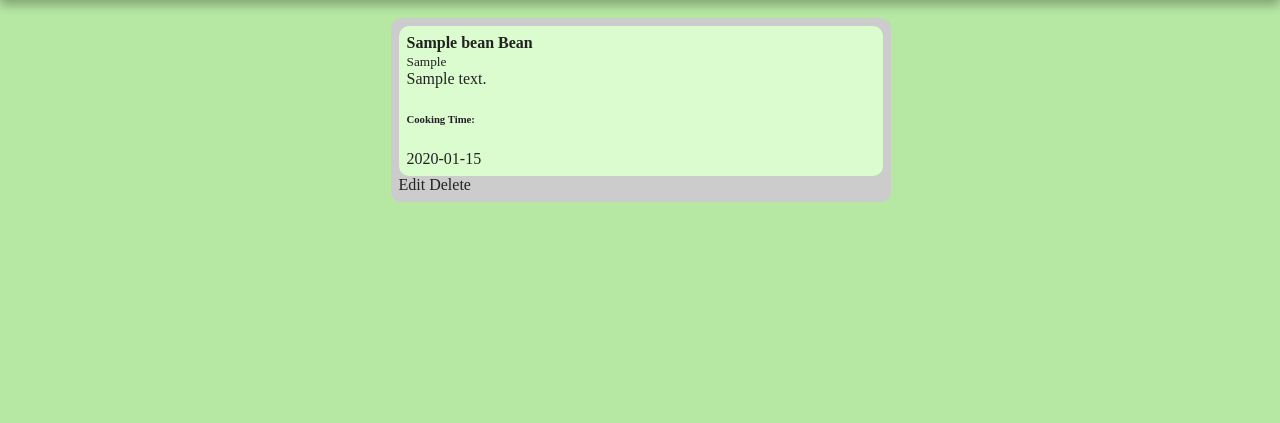
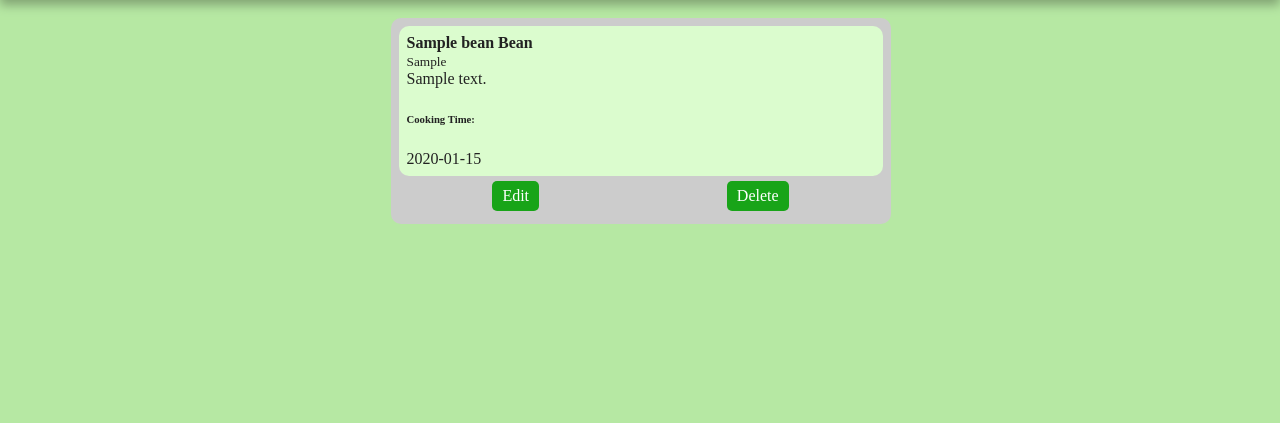
Before and after one commit to TimHuitt/bean_collector, a Django app: page /beans/1/ in a window 1280 px wide. Shown: the part 50-473 px from the top of the page. Run offline with Django 5.2, Linux system fonts and the light colour scheme; tables that the repository leaves empty hold one stand-in row (values such as "Sample post").

Commit message:
update styling

```diff
--- a/main_app/static/css/style.css
+++ b/main_app/static/css/style.css
@@ -117,3 +117,21 @@ header {
 .bean-legacy {
   max-width: 400px;
 }
+.details-buttons {
+  display: flex;
+  justify-content: space-around;
+  width: 100%;
+}
+.details-buttons a {
+  display: flex;
+  align-items: center;
+  height: 30px;
+  padding: 0 10px;
+  margin: 5px;
+  border-radius: 5px;
+  color: white;
+  background: rgb(24, 164, 24);
+}
+.details-buttons a:hover {
+  background: rgb(13, 90, 13);
+}
--- a/main_app/templates/beans/details.html
+++ b/main_app/templates/beans/details.html
@@ -11,7 +11,7 @@
         <p>{{bean.cooking_time}}</p>
       </div>
     </div>
-    <div>
+    <div class="details-buttons">
       <a href="{% url 'beans_update' bean.id %}">Edit</a>
       <a href="{% url 'beans_delete' bean.id %}">Delete</a>
     </div>
```
